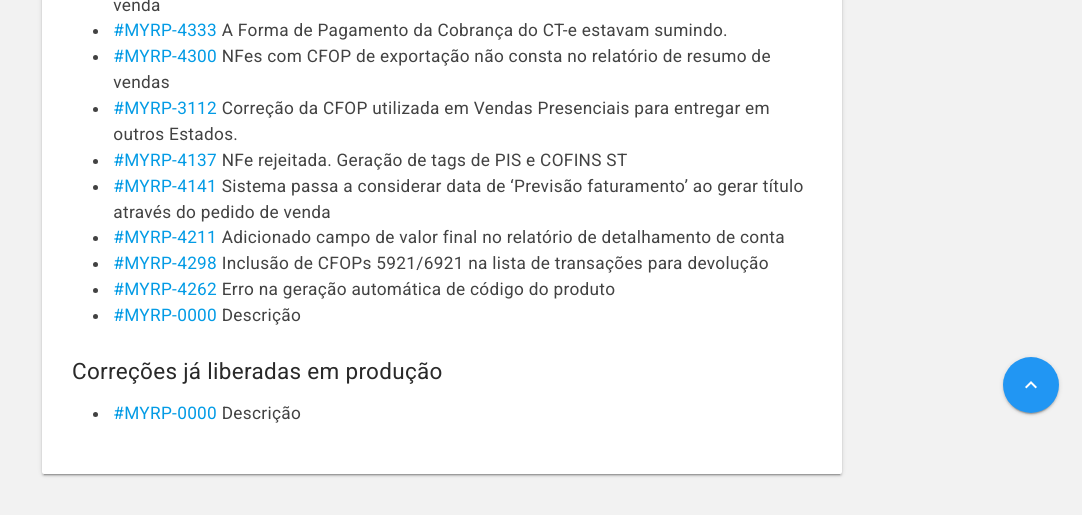
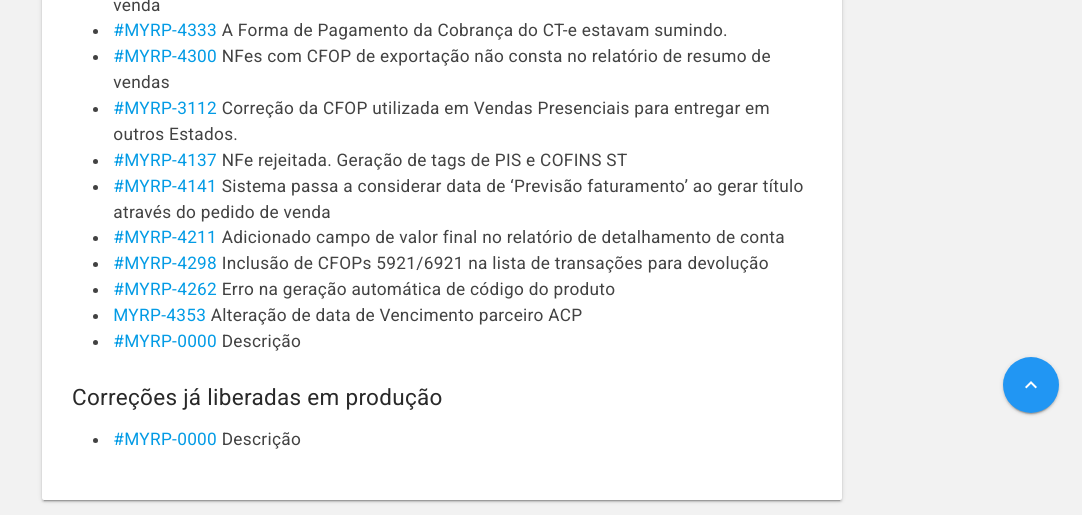
Before and after one commit to myrp-maicon/changelog-myrp, a Jekyll site: the page built from docs/myrp/19.07.01.md, in a window 1280 px wide. Shown: the part 464-979 px from the top of the page, without its empty margins (198-1280 px from the left). Built offline with Jekyll 4.4.1, drawn with Linux system fonts in a browser that asks for light colours; nearby versions of some CDN libraries; our own code applies the rules of GitHub Pages for plain Markdown files; the repository's description, which GitHub fills in, is left out; before the commit the page ends 953 px from its top, so only the background shows below that.

Commit message:
Update 19.07.01.md

```diff
--- a/docs/myrp/19.07.01.md
+++ b/docs/myrp/19.07.01.md
@@ -14,6 +14,7 @@
 * [#MYRP-4211](https://devmyrp.atlassian.net/browse/MYRP-4211) Adicionado campo de valor final no relatório  de detalhamento de conta
 * [#MYRP-4298](https://devmyrp.atlassian.net/browse/MYRP-4298) Inclusão de CFOPs 5921/6921 na lista de transações para devolução
 * [#MYRP-4262](https://devmyrp.atlassian.net/browse/MYRP-4262) Erro na geração automática de código do produto
+* [MYRP-4353](https://devmyrp.atlassian.net/browse/MYRP-4353) Alteração de data de Vencimento parceiro ACP
 * [#MYRP-0000](https://devmyrp.atlassian.net/browse/MYRP-0000) Descrição
 
 
```
